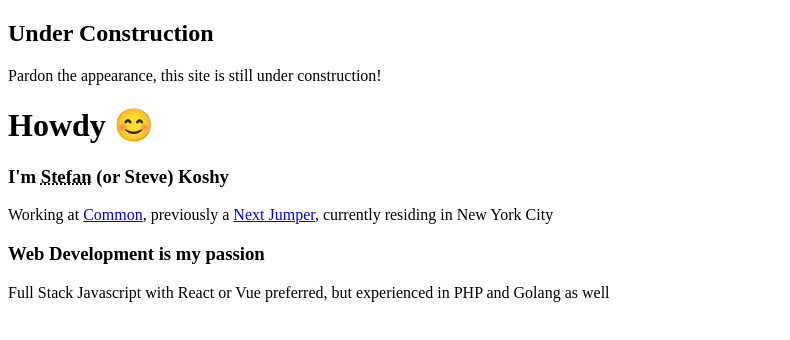
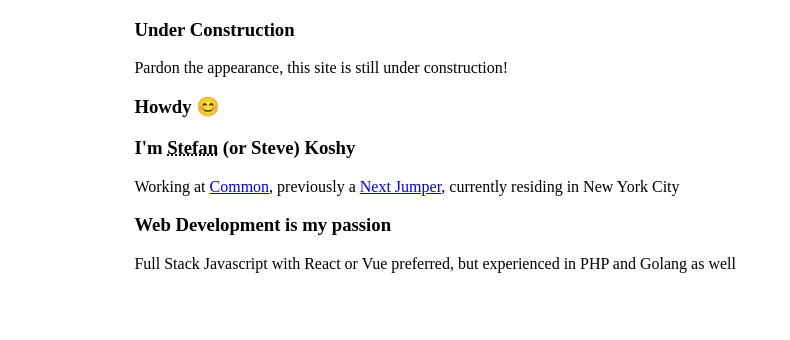
Before and after one commit to skoshy/skoshy.com, a React app: page / in a window 1280 px wide. Shown: the whole page, without its empty margins (0-790 px from the left). Built offline with nearby package versions, Linux system fonts and the light colour scheme.

Commit message:
Added basics for components and styling

```diff
--- a/pages/index.tsx
+++ b/pages/index.tsx
@@ -1,23 +1,27 @@
 import React from 'react';
+import { Main } from '../src/layouts/Main';
+import { Paragraph, Heading, Div } from '../src/components/Base';
 
 function Home() {
   return (
-    <>
-      <div className="alert alert-warning">
-        <h2>Under Construction</h2>
-        <p>Pardon the appearance, this site is still under construction!</p>
-      </div>
-      <h1>
+    <Main>
+      <Div className="alert alert-warning">
+        <Heading>Under Construction</Heading>
+        <Paragraph>
+          Pardon the appearance, this site is still under construction!
+        </Paragraph>
+      </Div>
+      <Heading>
         Howdy{' '}
         <span role="img" aria-label="smiley">
           😊
         </span>
-      </h1>
-      <h3>
+      </Heading>
+      <Heading>
         I&apos;m <abbr title="Pronounced STEHP-on">Stefan</abbr> (or Steve)
         Koshy
-      </h3>
-      <p>
+      </Heading>
+      <Paragraph>
         Working at{' '}
         <a href="https://common.com" rel="noopener noreferrer" target="_blank">
           Common
@@ -31,13 +35,13 @@ function Home() {
           Next Jumper
         </a>
         , currently residing in New York City
-      </p>
-      <h3>Web Development is my passion</h3>
-      <p>
+      </Paragraph>
+      <Heading>Web Development is my passion</Heading>
+      <Paragraph>
         Full Stack Javascript with React or Vue preferred, but experienced in
         PHP and Golang as well
-      </p>
-    </>
+      </Paragraph>
+    </Main>
   );
 }
 
--- /dev/null
+++ b/src/components/Base.tsx
@@ -0,0 +1,11 @@
+import React from 'react';
+import styled from 'styled-components';
+
+export const Paragraph = styled.p``;
+
+export const Heading = styled(({ type = 'h3', children, ...props }) => {
+  const Tag = type;
+  return <Tag {...props}>{children}</Tag>;
+})``;
+
+export const Div = styled.div``;
--- /dev/null
+++ b/src/layouts/Main.tsx
@@ -0,0 +1,7 @@
+import React from 'react';
+import styled from 'styled-components';
+
+export const Main = styled.div`
+  margin: 0 auto;
+  width: 80%;
+`;
--- /dev/null
+++ b/src/themes/index.tsx
@@ -0,0 +1,3 @@
+export const colors = {};
+
+export const fonts = {};
```
